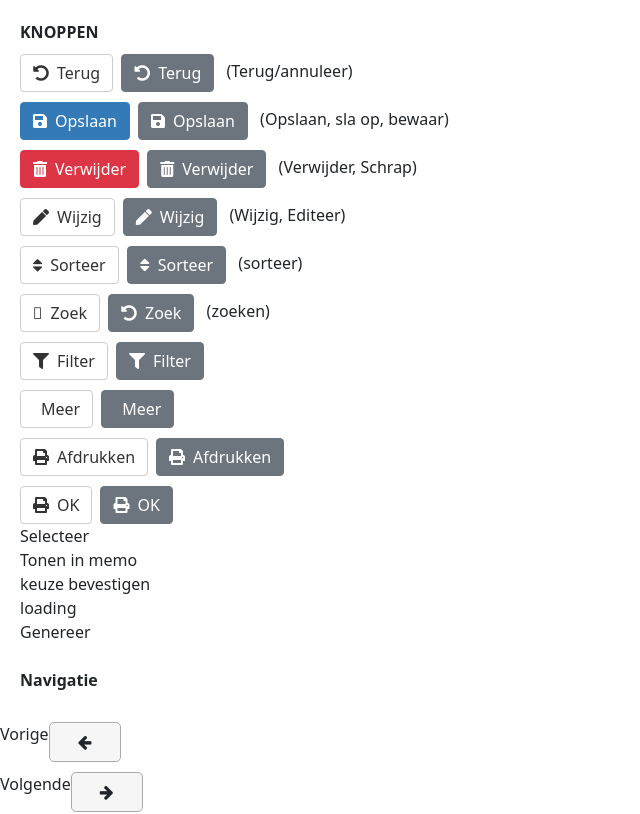
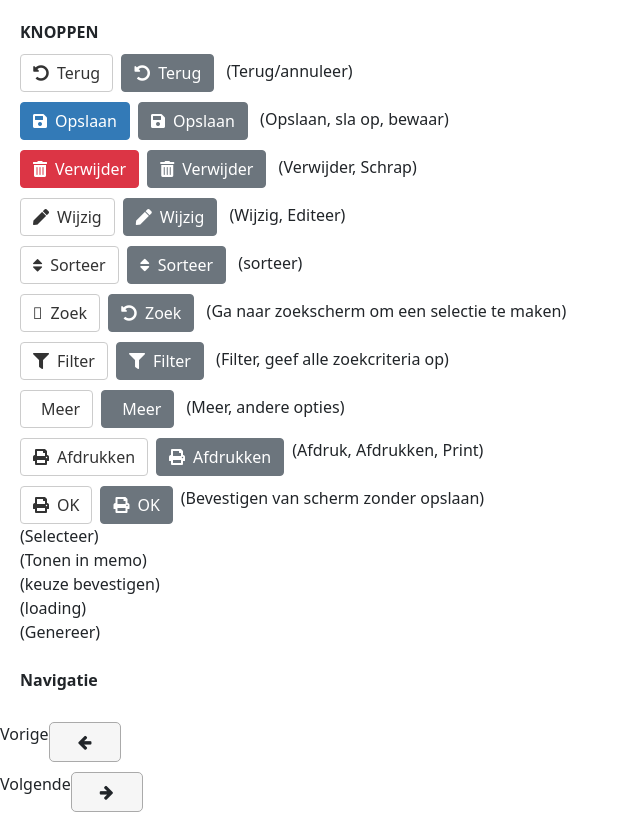
Before and after one commit to ChristaDeSmet/default-knoppen-ouderenzorg, an Angular app: page / in a window 1280 px wide. Shown: the top 814 px of the page, without its empty margins (0-640 px from the left). Built offline with nearby package versions, Linux system fonts and the light colour scheme; some icons are missing; what angular-font-awesome would draw is missing.

Commit message:
1 file modified

```diff
--- a/src/app/app.component.html
+++ b/src/app/app.component.html
@@ -78,7 +78,7 @@ class="btn btn-default margin-right-sm">
 class="btn btn-secondary margin-right-sm">
 <i class="fas fa-undo-alt margin-right-sm"></i>Zoek
 </button>
-(zoeken)
+(Ga naar zoekscherm om een selectie te maken)
 </div>
 <!-- ----------------------------- Filter-->
 <div  style=" margin-top:10px">
@@ -91,6 +91,7 @@ class="btn btn-default margin-right-sm">
 class="btn btn-secondary margin-right-sm">
 <i class="fas fa-filter margin-right-sm"></i>Filter
 </button>
+(Filter, geef alle zoekcriteria op)
 </div>
 <!-- ----------------------------- Meer-->
 <div  style=" margin-top:10px">
@@ -104,6 +105,7 @@ class="btn btn-default margin-right-sm">
 class="btn btn-secondary margin-right-sm">
 <i class="fas fa-ellipsis margin-right-sm"></i>Meer
 </button>
+(Meer, andere opties)
 </div>
 <!-- ----------------------------- Afdrukken-->
 <div  style="display:flex; margin-top:10px">
@@ -116,6 +118,7 @@ class="btn btn-default margin-right-sm">
 class="btn btn-secondary margin-right-sm">
 <i class="fas fa-print margin-right-sm"></i>Afdrukken
 </button>
+(Afdruk, Afdrukken, Print)
 </div>
 
 
@@ -130,13 +133,14 @@ class="btn btn-secondary margin-right-sm">
   class="btn btn-secondary margin-right-sm">
   <i class="fas fa-print margin-right-sm"></i>OK
   </button>
+  (Bevestigen van scherm zonder opslaan)
   </div>
     <!-- ----------------------------- andere-->
-  <div> Selecteer </div>
-  <div> Tonen in memo </div>
-    <div> keuze bevestigen </div>
-    <div> loading </div>
-    <div> Genereer </div>
+  <div> (Selecteer) </div>
+  <div> (Tonen in memo) </div>
+    <div> (keuze bevestigen) </div>
+    <div> (loading) </div>
+    <div> (Genereer) </div>
 
 
   <br>
```
